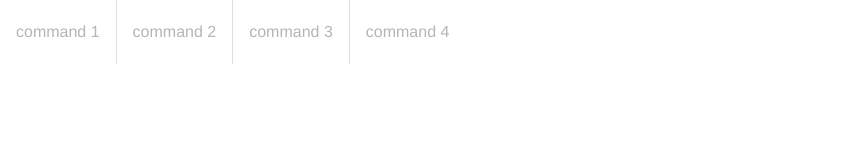
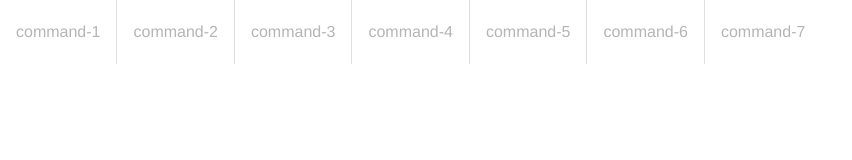
Before and after one commit to deterministicknight/audience-commands, a website: page public/index.html in a window 1280 px wide. Shown: the whole page, without its empty margins (0-852 px from the left). Drawn offline with nearby package versions, Linux system fonts and the light colour scheme; no server answers.

Commit message:
QOL changes to not hard-code commands

```diff
--- /dev/null
+++ b/public/commands.json
@@ -0,0 +1,9 @@
+[
+  "command-1",
+  "command-2",
+  "command-3",
+  "command-4",
+  "command-5",
+  "command-6",
+  "command-7"
+]
--- a/public/index.html
+++ b/public/index.html
@@ -2,15 +2,13 @@
 <html lang="en">
   <head>
     <title>Remote</title>
+    <meta name="viewport" content="width=device-width, initial-scale=1.0">
     <link rel="stylesheet" href="/css/reset.css">
     <link rel="stylesheet" href="/css/main.css">
   </head>
   <body>
     <ul id="buttons">
-      <li><a href="#" onclick="handle(this.innerHTML);">command 1</a></li>
-      <li><a href="#" onclick="handle(this.innerHTML);">command 2</a></li>
-      <li><a href="#" onclick="handle(this.innerHTML);">command 3</a></li>
-      <li><a href="#" onclick="handle(this.innerHTML);">command 4</a></li>
+      <!-- Content added later. -->
     </ul>
 
     <script src="/socket.io/socket.io.js"></script>
--- a/public/js/display.js
+++ b/public/js/display.js
@@ -6,4 +6,4 @@ socket.on('command', function(command) {
   var p = document.createElement('p');
   p.innerHTML = command;
   document.body.appendChild(p);
-})
+});
--- a/public/js/main.js
+++ b/public/js/main.js
@@ -1,7 +1,17 @@
 // main.js
 
-var socket = io();
+$(function() {
+  $.getJSON('commands.json', function(data) {
+    for (var i in data) {
+      // Add a clickable element for each command.
+      $('#buttons').append('<li><a href="#" onclick="handle(this.innerHTML);">' + data[i] + '</a></li>');
+    }
+  });
+});
+
+var socket = /*global io*/ io();
 
 function handle(command) {
+  // Send command back to the server.
   socket.emit('command', command);
 }
```
